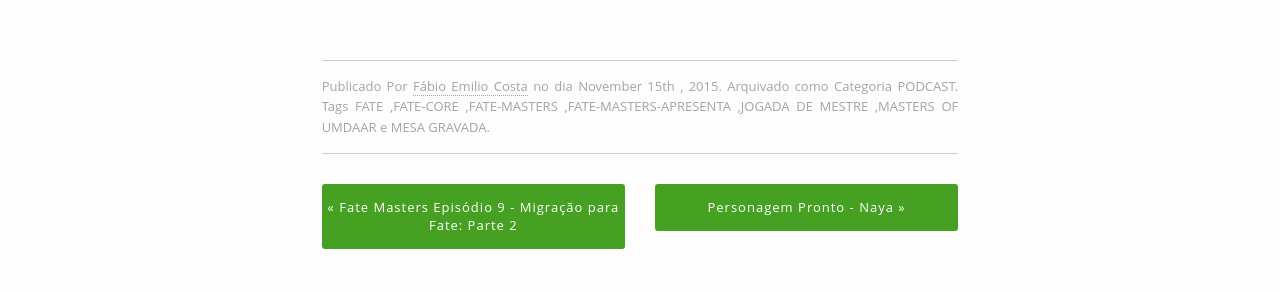
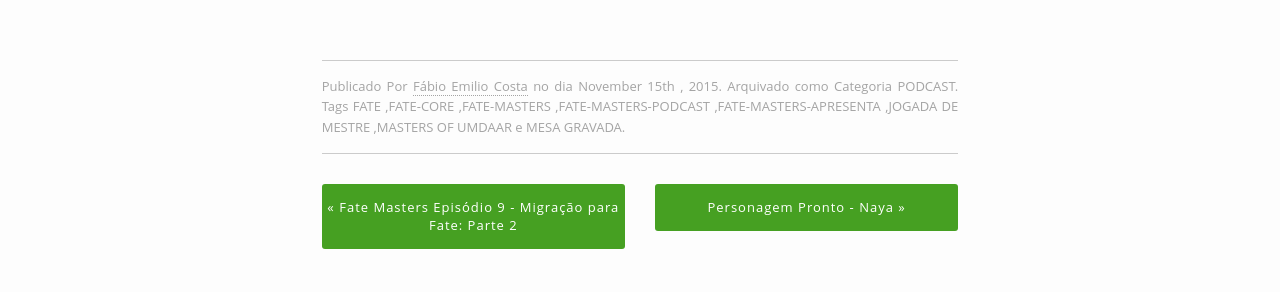
Before and after one commit to fatemasters/fatemasters, a Jekyll site: the page built from _posts/2015-11-15-FMA10-MastersOfUmdaar.md, in a window 1280 px wide and 900 px high, scrolled down 1466 px. Shown: the part 163-455 px from the top of the window. Built offline with Jekyll 4.4.1, drawn with Linux system fonts in a browser that asks for light colours; comment, search, counter and statistics services are not loaded.

Commit message:
Nova tentativa

```diff
--- a/_posts/2015-11-15-FMA10-MastersOfUmdaar.md
+++ b/_posts/2015-11-15-FMA10-MastersOfUmdaar.md
@@ -10,6 +10,7 @@ tags:
   - Fate
   - Fate-Core
   - fate-masters
+  - fate-masters-podcast
   - fate-masters-apresenta
   - Jogada de Mestre
   - Masters of Umdaar
```
